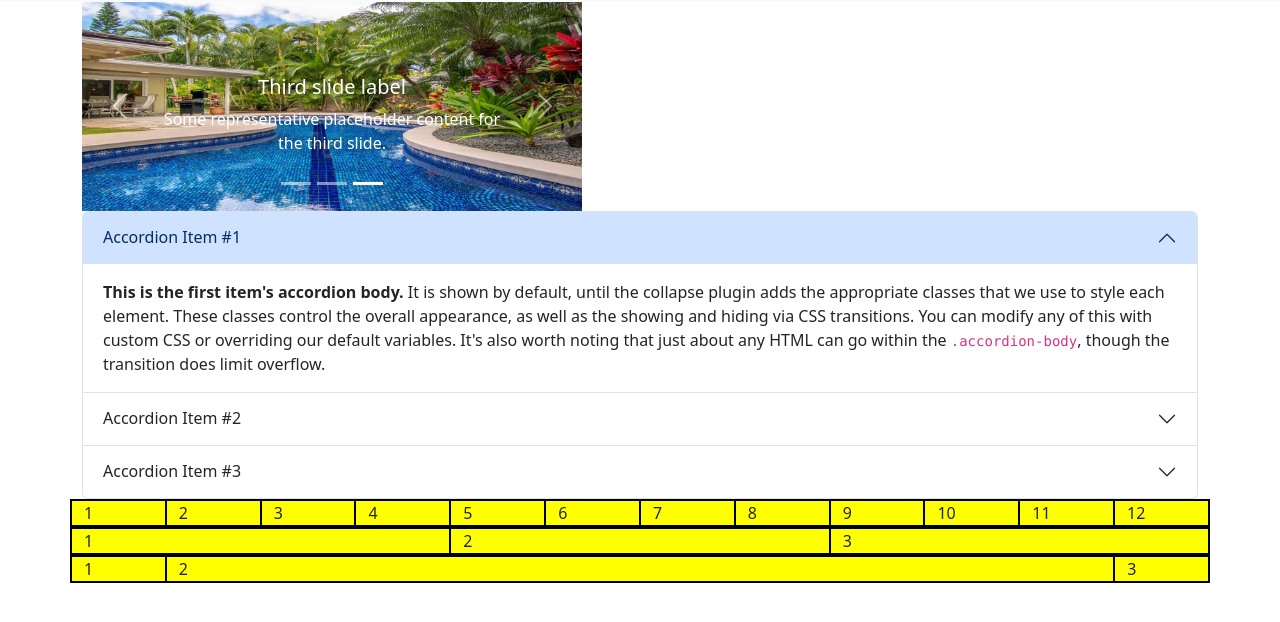
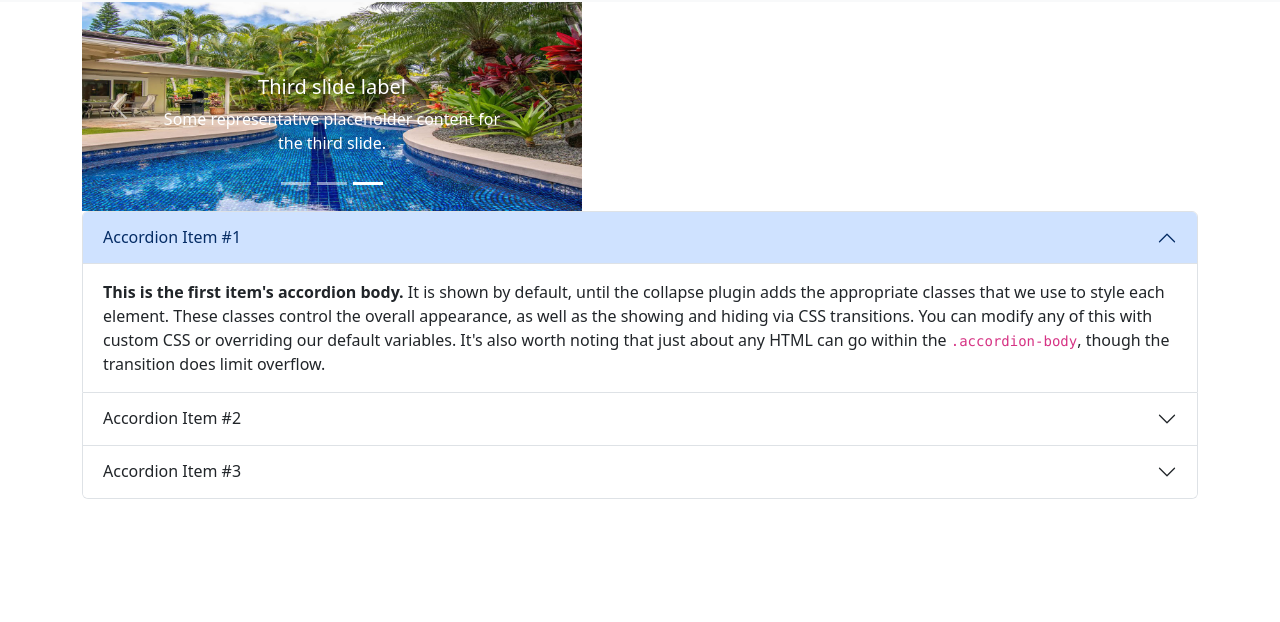
Before and after one commit to MarkleyClassroom/BootstrapComponents, a plain HTML site: page index.html in a window 1280 px wide. Shown: the part 54-676 px from the top of the page. Drawn offline with nearby package versions, Linux system fonts and the light colour scheme.

Commit message:
Modified style settings

```diff
--- a/css/style.css
+++ b/css/style.css
@@ -1,5 +1,6 @@
 .top div {
-    background-color: yellow;
+    background-color: purple;
     border: 1px black solid;
+    font-family: Arial, Helvetica, sans-serif;
 
 }
--- a/index.html
+++ b/index.html
@@ -131,34 +131,7 @@
           </div>
     </div>
 
-    <div class="container top" id="kir">
-        <div class="row">
-            <div class="col">1</div>
-            <div class="col">2</div>
-            <div class="col">3</div>
-            <div class="col">4</div>
-            <div class="col">5</div>
-            <div class="col">6</div>
-            <div class="col">7</div>
-            <div class="col">8</div>
-            <div class="col">9</div>
-            <div class="col">10</div>
-            <div class="col">11</div>
-            <div class="col">12</div>
-        </div>
 
-        <div class="row">
-            <div class="col">1</div>
-            <div class="col">2</div>
-            <div class="col">3</div>
-        </div>
-
-        <div class="row">
-            <div class="col-sm">1</div>
-            <div class="col-sm-6 col-xl-10">2</div>
-            <div class="col-sm">3</div>
-        </div>
-    </div>
 </body>
 
 </html>
```
Also changed, not shown: images/sunset-ocean.jpg (deleted).
